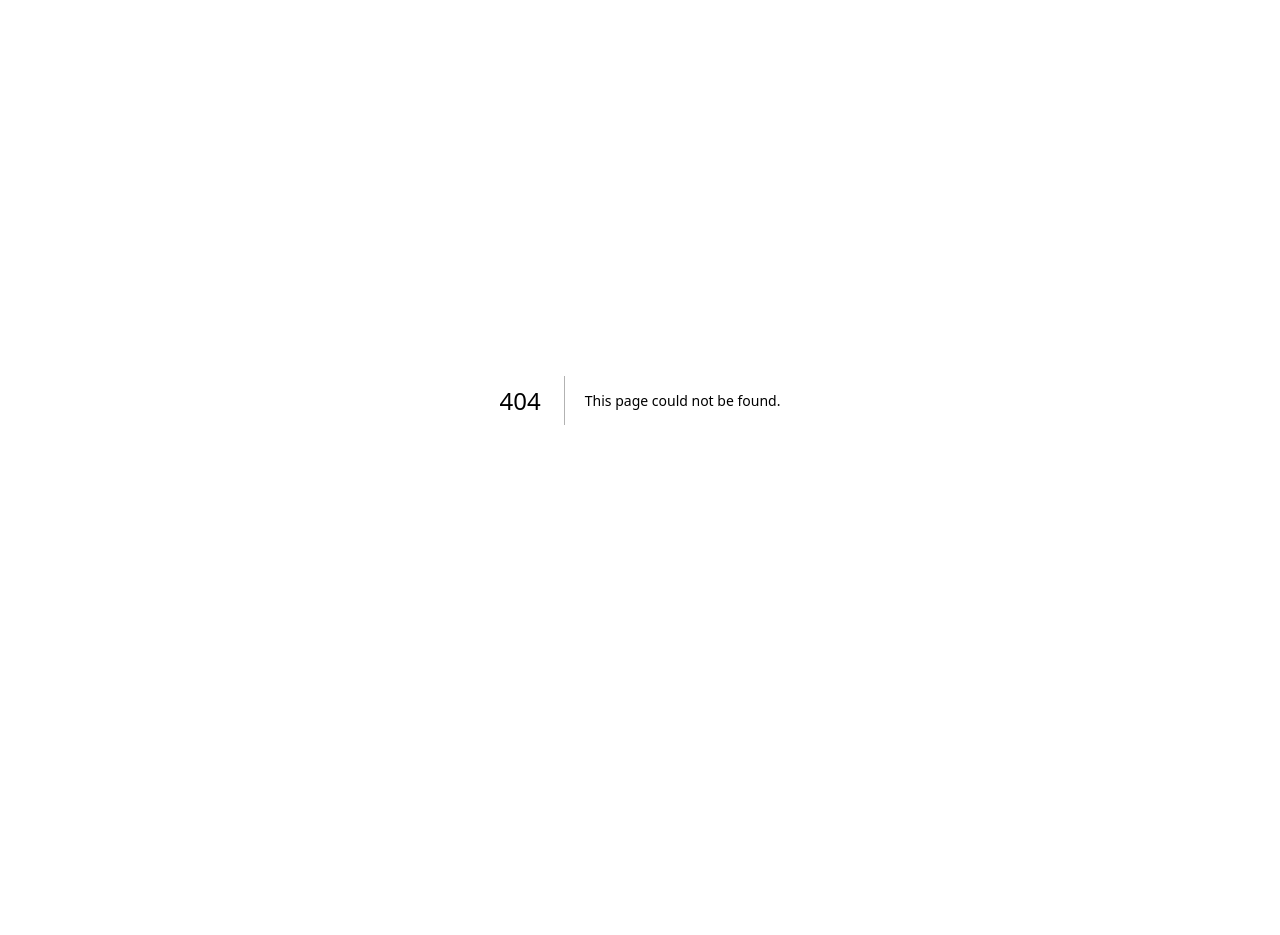
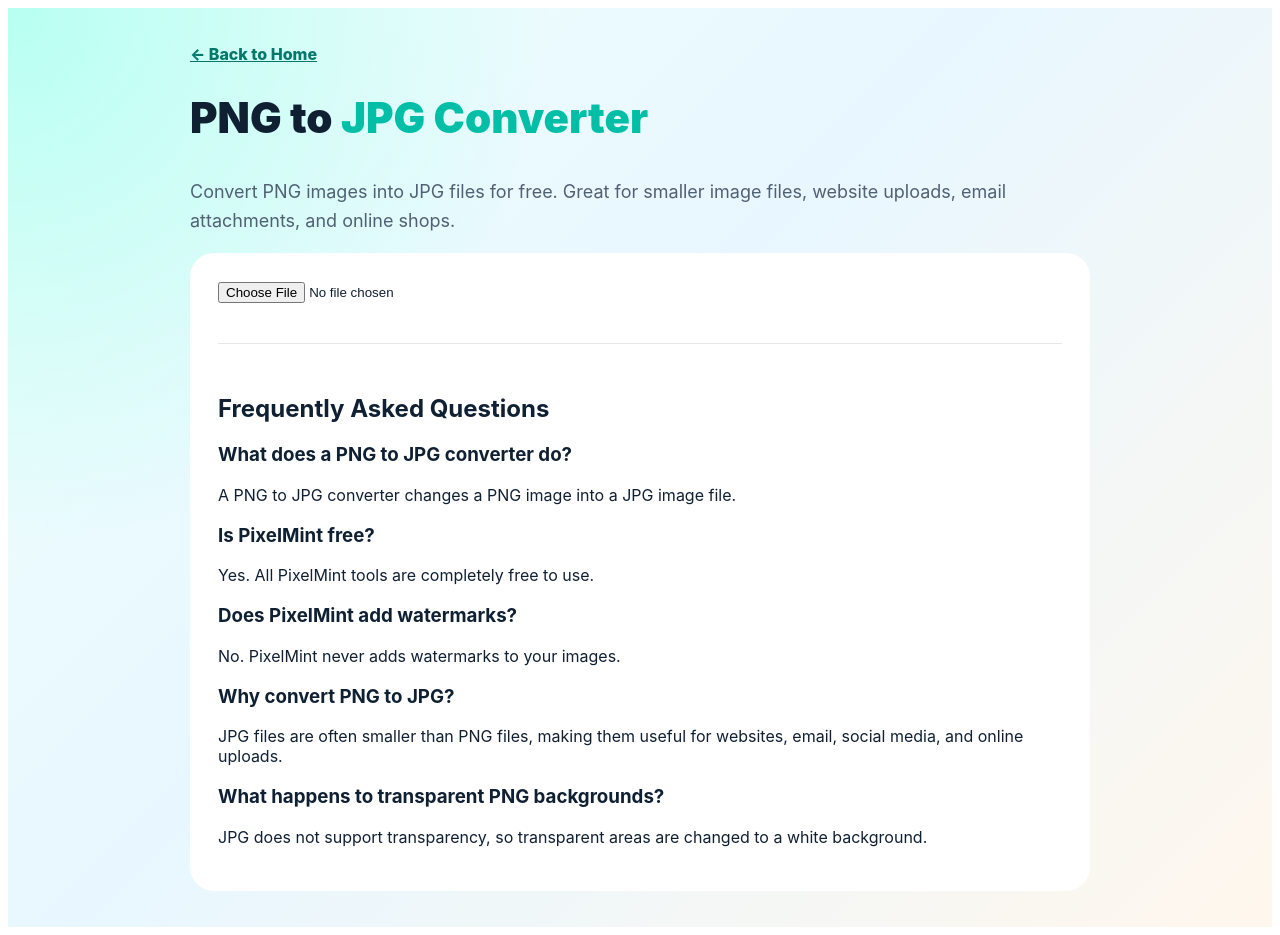
Before and after one commit to gramaziofamily/pixelminttools, a Next.js app: page /png-to-jpg in a window 1280 px wide. Before the commit this address had no page. Before the commit the page ends 800 px from the top, so only its background shows below. Built offline with nearby package versions, Linux system fonts and the light colour scheme.

Commit message:
Create page.js

```diff
--- /dev/null
+++ b/app/png-to-jpg/page.js
@@ -0,0 +1,221 @@
+"use client";
+
+import { useState } from "react";
+
+export default function PngToJpgPage() {
+  const [image, setImage] = useState(null);
+  const [preview, setPreview] = useState("");
+  const [convertedImage, setConvertedImage] = useState("");
+  const [downloadUrl, setDownloadUrl] = useState("");
+  const [message, setMessage] = useState("");
+
+  function handleImageUpload(event) {
+    const file = event.target.files[0];
+    if (!file) return;
+
+    const img = new Image();
+    const url = URL.createObjectURL(file);
+
+    img.onload = () => {
+      setImage(img);
+      setPreview(url);
+      setConvertedImage("");
+      setDownloadUrl("");
+      setMessage("");
+    };
+
+    img.src = url;
+  }
+
+  function convertToJpg() {
+    if (!image) return;
+
+    const canvas = document.createElement("canvas");
+    canvas.width = image.width;
+    canvas.height = image.height;
+
+    const ctx = canvas.getContext("2d");
+
+    ctx.fillStyle = "white";
+    ctx.fillRect(0, 0, canvas.width, canvas.height);
+    ctx.drawImage(image, 0, 0);
+
+    const dataUrl = canvas.toDataURL("image/jpeg", 0.92);
+
+    canvas.toBlob(
+      (blob) => {
+        const blobUrl = URL.createObjectURL(blob);
+        setConvertedImage(dataUrl);
+        setDownloadUrl(blobUrl);
+        setMessage("PNG converted to JPG");
+      },
+      "image/jpeg",
+      0.92
+    );
+  }
+
+  async function shareImage() {
+    if (!convertedImage) {
+      alert("Convert an image first.");
+      return;
+    }
+
+    const blob = await fetch(convertedImage).then((res) => res.blob());
+    const file = new File([blob], "pixelmint-converted-image.jpg", {
+      type: "image/jpeg",
+    });
+
+    if (navigator.canShare && navigator.canShare({ files: [file] })) {
+      await navigator.share({
+        files: [file],
+        title: "Converted JPG image",
+      });
+    } else {
+      alert("Sharing is not supported on this browser.");
+    }
+  }
+
+  return (
+    <main
+      style={{
+        minHeight: "100vh",
+        background:
+          "radial-gradient(circle at top left, #b7fff2 0%, transparent 35%), linear-gradient(135deg, #f0fffb 0%, #e8f7ff 45%, #fff7ed 100%)",
+        padding: "36px 20px",
+        fontFamily:
+          "Avenir Next, Inter, ui-sans-serif, system-ui, sans-serif",
+        color: "#102033",
+      }}
+    >
+      <section style={{ maxWidth: "900px", margin: "0 auto" }}>
+        <a href="/" style={{ color: "#04786b", fontWeight: "800" }}>
+          ← Back to Home
+        </a>
+
+        <h1 style={{ fontSize: "42px", fontWeight: "900", marginTop: "28px" }}>
+          PNG to <span style={{ color: "#00bfa6" }}>JPG Converter</span>
+        </h1>
+
+        <p style={{ color: "#516174", fontSize: "18px", lineHeight: "1.6" }}>
+          Convert PNG images into JPG files for free. Great for smaller image
+          files, website uploads, email attachments, and online shops.
+        </p>
+
+        <div style={{ background: "white", borderRadius: "24px", padding: "28px" }}>
+          <input type="file" accept="image/png" onChange={handleImageUpload} />
+
+          {preview && (
+            <>
+              <h2>Original PNG</h2>
+
+              <img
+                src={preview}
+                alt="Original preview"
+                style={{ maxWidth: "100%", borderRadius: "16px" }}
+              />
+
+              <button
+                onClick={convertToJpg}
+                style={{
+                  width: "100%",
+                  marginTop: "18px",
+                  padding: "16px",
+                  borderRadius: "14px",
+                  border: "none",
+                  background: "#00bfa6",
+                  color: "white",
+                  fontWeight: "900",
+                  fontSize: "18px",
+                }}
+              >
+                Convert to JPG
+              </button>
+            </>
+          )}
+
+          {convertedImage && (
+            <>
+              <h2 style={{ marginTop: "28px" }}>Converted JPG</h2>
+
+              <p style={{ color: "#04786b", fontWeight: "800" }}>{message}</p>
+
+              <img
+                src={convertedImage}
+                alt="Converted JPG preview"
+                style={{ maxWidth: "100%", borderRadius: "16px" }}
+              />
+
+              <a
+                href={downloadUrl}
+                download="pixelmint-converted-image.jpg"
+                style={{
+                  display: "block",
+                  marginTop: "18px",
+                  padding: "16px",
+                  borderRadius: "14px",
+                  background: "#102033",
+                  color: "white",
+                  textAlign: "center",
+                  fontWeight: "900",
+                  textDecoration: "none",
+                }}
+              >
+                Download JPG
+              </a>
+
+              <button
+                onClick={shareImage}
+                style={{
+                  width: "100%",
+                  marginTop: "12px",
+                  padding: "16px",
+                  borderRadius: "14px",
+                  border: "none",
+                  background: "#00bfa6",
+                  color: "white",
+                  fontWeight: "900",
+                  fontSize: "18px",
+                }}
+              >
+                Share / Save to Photos
+              </button>
+            </>
+          )}
+
+          <div
+            style={{
+              marginTop: "40px",
+              borderTop: "1px solid #e5e7eb",
+              paddingTop: "30px",
+            }}
+          >
+            <h2>Frequently Asked Questions</h2>
+
+            <h3>What does a PNG to JPG converter do?</h3>
+            <p>
+              A PNG to JPG converter changes a PNG image into a JPG image file.
+            </p>
+
+            <h3>Is PixelMint free?</h3>
+            <p>Yes. All PixelMint tools are completely free to use.</p>
+
+            <h3>Does PixelMint add watermarks?</h3>
+            <p>No. PixelMint never adds watermarks to your images.</p>
+
+            <h3>Why convert PNG to JPG?</h3>
+            <p>
+              JPG files are often smaller than PNG files, making them useful for
+              websites, email, social media, and online uploads.
+            </p>
+
+            <h3>What happens to transparent PNG backgrounds?</h3>
+            <p>
+              JPG does not support transparency, so transparent areas are changed
+              to a white background.
+            </p>
+          </div>
+        </div>
+      </section>
+    </main>
+  );
+}
```
